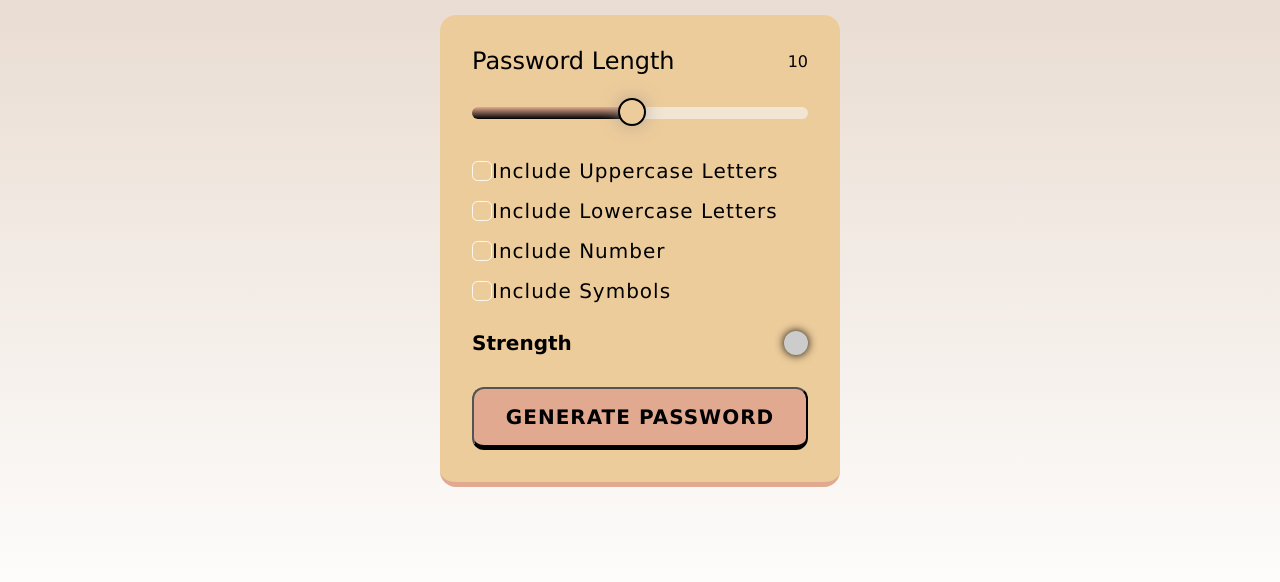
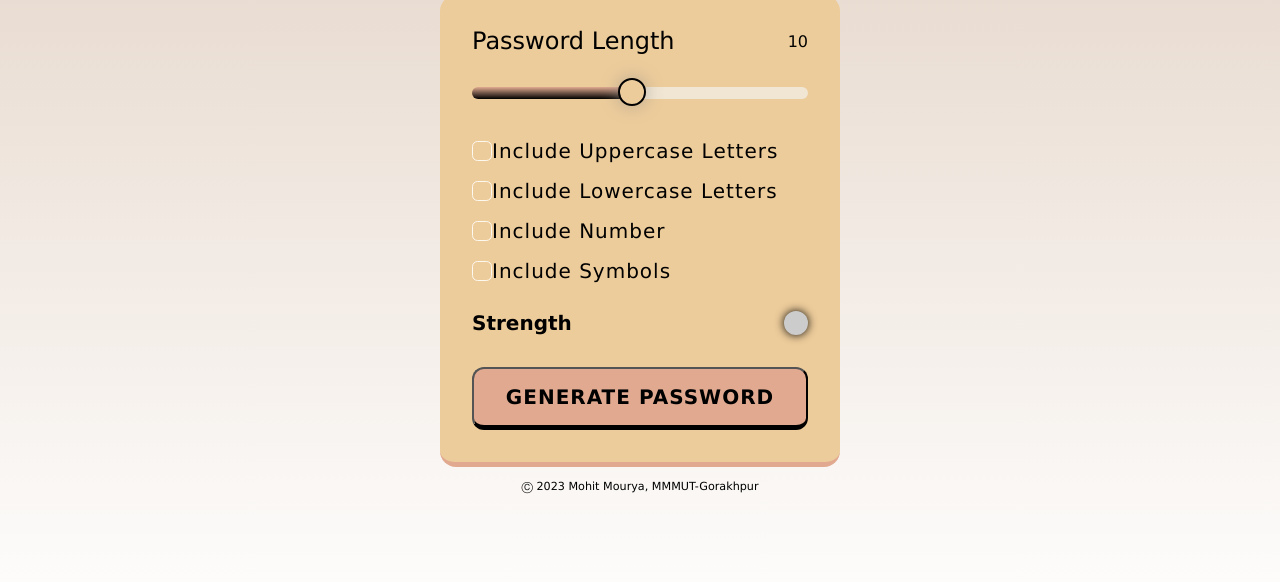
Before and after one commit to MohitMourya01/Password_Generator, a plain HTML site: page index.html in a window 1280 px wide. Shown: the part 218-800 px from the top of the page. Drawn offline with Linux system fonts and the light colour scheme.

Commit message:
First HTML, CSS & Javascript Project

```diff
--- a/index.html
+++ b/index.html
@@ -49,6 +49,12 @@
     <button class="generateBtn">GENERATE PASSWORD</button>
 </div>
 </div>
+
+    <div class="footer">
+        <p class="copyright"> Ⓒ 2023 Mohit Mourya, MMMUT-Gorakhpur</p>
+    </div>
+
     <script src="script.js"></script>
+
 </body>
 </html>
--- a/style.css
+++ b/style.css
@@ -8,6 +8,7 @@
 }
 
 body{
+    position: relative;
     width: 100vw;
     height: 100vh;
     display: flex;
@@ -15,10 +16,13 @@ body{
     align-items: center;
     flex-direction: column;
     background:linear-gradient(to top,#FDFCFB,#E2D1C3);
+    background-repeat: no-repeat;
 }
 .container{
     width: 90%;
     max-width: 450px;
+    position: absolute;
+    margin-top: 25%;
     /* box-shadow: 0 0 10px rgb(94, 78, 78); */
 
 }
@@ -216,3 +220,33 @@ h2{
     opacity: 1;
     transform: scale(1);
 }
+/* .copyright{
+    display: flex;
+    width: 400px;
+    /* justify-content: space-between; *
+    gap: 10px;
+    align-items: center;
+    bottom: 0;
+    margin-top: 15px;
+
+} */
+/* footer {
+    position: relative;
+    height: 300px;
+    width: 100%;
+    background-color:transparent;
+} */
+.footer{
+    width: 300px;
+
+}
+p.copyright {
+
+    width: 100%;
+    color: black;
+    line-height: 40px;
+    font-size: 0.7em;
+    text-align: center;
+    bottom:0;
+
+}
```
